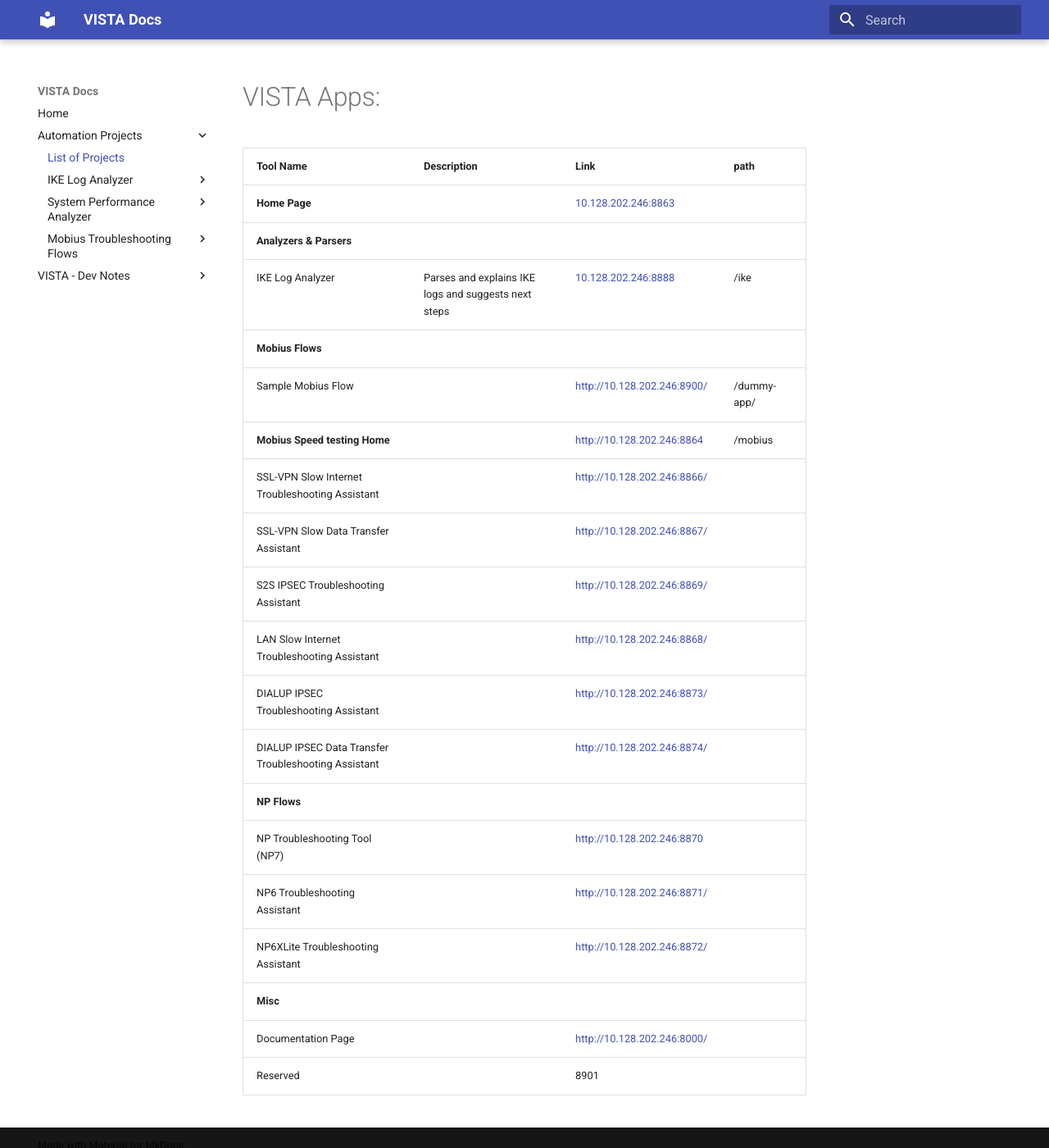
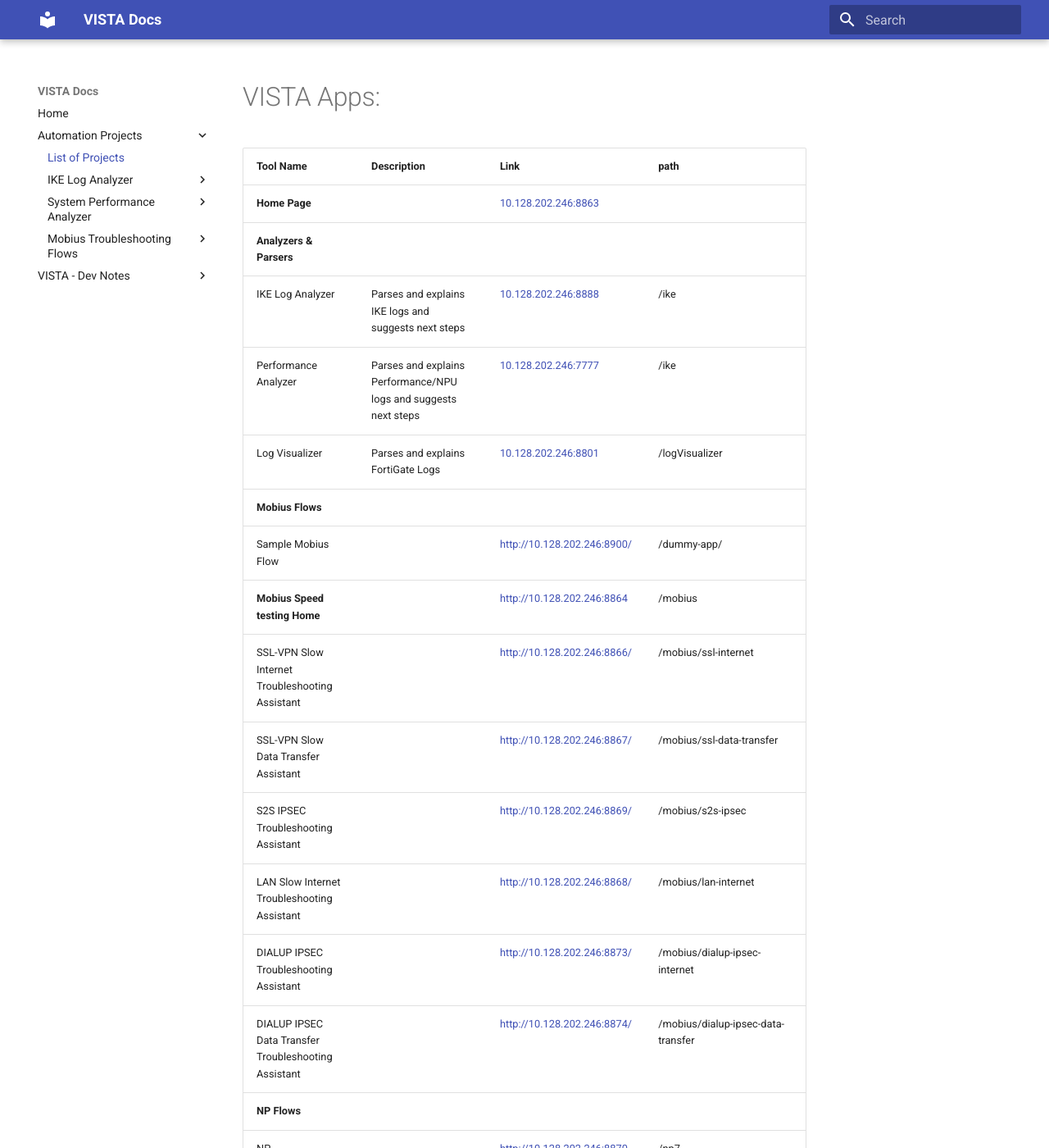
Before and after one commit to ProjectVISTA/VISTA-docs, an MkDocs documentation site: the page built from docs/list-of-projects.md, in a window 1280 px wide and 1400 px high. Shown: the whole window at 82% size. Built offline with MkDocs 1.6.1 and Material for MkDocs 9.7.7, drawn with Linux system fonts in a browser that asks for light colours; some of the changed text lies outside the part shown.

Commit message:
update paths

```diff
--- a/docs/list-of-projects.md
+++ b/docs/list-of-projects.md
@@ -4,19 +4,22 @@
 | **Home Page**   |         | [10.128.202.246:8863](10.128.202.246:8863) | |
 | **Analyzers & Parsers**   |         |  |
 | IKE Log Analyzer    | Parses and explains IKE logs and suggests next steps        | [10.128.202.246:8888](http://10.128.202.246:8888) | /ike |
+| Performance Analyzer    | Parses and explains Performance/NPU logs and suggests next steps        | [10.128.202.246:7777](http://10.128.202.246:7777) | /ike |
+| Log Visualizer   | Parses and explains FortiGate Logs       | [10.128.202.246:8801](http://10.128.202.246:8801) | /logVisualizer |
 | **Mobius Flows**   |         |  |
 | Sample Mobius Flow  | | [http://10.128.202.246:8900/](http://10.128.202.246:8900/) | /dummy-app/ |
 | **Mobius Speed testing Home**   |         | [http://10.128.202.246:8864](http://10.128.202.246:8864) | /mobius |
-| SSL-VPN Slow Internet Troubleshooting Assistant  | | [http://10.128.202.246:8866/](http://10.128.202.246:8866/) | |
-| SSL-VPN Slow Data Transfer Assistant  | | [http://10.128.202.246:8867/](http://10.128.202.246:8867/) | |
-| S2S IPSEC Troubleshooting Assistant  | | [http://10.128.202.246:8869/](http://10.128.202.246:8869/) | |
-| LAN Slow Internet Troubleshooting Assistant  | | [http://10.128.202.246:8868/](http://10.128.202.246:8868/) | |
-| DIALUP IPSEC Troubleshooting Assistant  | | [http://10.128.202.246:8873/](http://10.128.202.246:8873/) | |
-| DIALUP IPSEC Data Transfer Troubleshooting Assistant  | | [http://10.128.202.246:8874/](http://10.128.202.246:8874/) | |
+| SSL-VPN Slow Internet Troubleshooting Assistant  | | [http://10.128.202.246:8866/](http://10.128.202.246:8866/) | /mobius/ssl-internet |
+| SSL-VPN Slow Data Transfer Assistant  | | [http://10.128.202.246:8867/](http://10.128.202.246:8867/) | /mobius/ssl-data-transfer |
+| S2S IPSEC Troubleshooting Assistant  | | [http://10.128.202.246:8869/](http://10.128.202.246:8869/) | /mobius/s2s-ipsec  |
+| LAN Slow Internet Troubleshooting Assistant  | | [http://10.128.202.246:8868/](http://10.128.202.246:8868/) | /mobius/lan-internet |
+| DIALUP IPSEC Troubleshooting Assistant  | | [http://10.128.202.246:8873/](http://10.128.202.246:8873/) | /mobius/dialup-ipsec-internet |
+| DIALUP IPSEC Data Transfer Troubleshooting Assistant  | | [http://10.128.202.246:8874/](http://10.128.202.246:8874/) |  /mobius/dialup-ipsec-data-transfer |
 | **NP Flows**  |         |  | |
-| NP Troubleshooting Tool (NP7)  |         | [http://10.128.202.246:8870](http://10.128.202.246:8870) | |
-| NP6 Troubleshooting Assistant  | | [http://10.128.202.246:8871/](http://10.128.202.246:8871/) | |
-| NP6XLite Troubleshooting Assistant  | | [http://10.128.202.246:8872/](http://10.128.202.246:8872/) | |
+| NP Troubleshooting Tool (NP7)  |         | [http://10.128.202.246:8870](http://10.128.202.246:8870) | /np7 |
+| NP6 Troubleshooting Assistant  | | [http://10.128.202.246:8871/](http://10.128.202.246:8871/) | /np6 |
+| NP6XLite Troubleshooting Assistant  | | [http://10.128.202.246:8872/](http://10.128.202.246:8872/) | /np6xlite |
 | **Misc**   |         |  | |
-| Documentation Page | | [http://10.128.202.246:8000/](http://10.128.202.246:8000/) | |
+| Documentation Page | | [http://10.128.202.246:8000/](http://10.128.202.246:8000/) | /docs |
+| Dashboard Page | | | [http://10.128.202.246:8000/](http://10.128.202.246:9900/) | /dashboard |
 | Reserved | | 8901 | |
```
